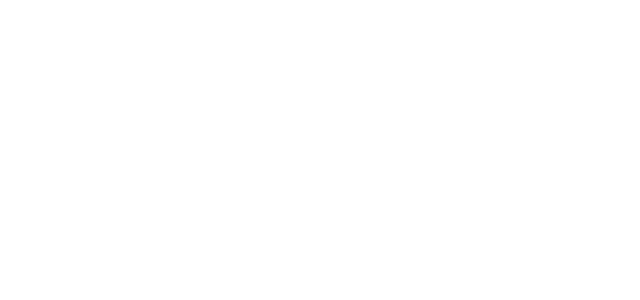
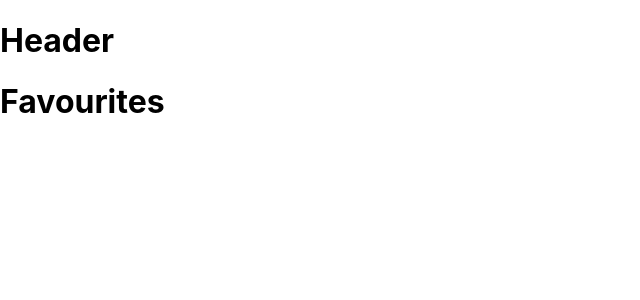
Before and after one commit to manuelsaezcarmona/movie-query, a React (Create React App) app: page /favs in a window 1280 px wide. Shown: the top 300 px of the page, without its empty margins (0-640 px from the left). Built offline with nearby package versions, Linux system fonts and the light colour scheme; the HTML template or start-up script is replaced by a standard one.

Commit message:
create AppRouter

```diff
--- a/src/routes/AppRouter.js
+++ b/src/routes/AppRouter.js
@@ -1,5 +1,21 @@
 import React from 'react';
+import { BrowserRouter as Router, Route, Routes } from 'react-router-dom';
+import Favourites from '../components/Favourites/Favourites';
+import Header from '../components/Header/Header';
+import Main from '../components/Main/Main';
+import DetailMovie from '../components/DetailMovie/DetailMovie';
 
 export default function AppRouter() {
-  return <div className="app-container" />;
+  return (
+    <div className="app-container">
+      <Router>
+        <Header />
+        <Routes>
+          <Route path="/" element={<Main />} />
+          <Route path="/favs" element={<Favourites />} />
+          <Route path="/:movieid" element={<DetailMovie />} />
+        </Routes>
+      </Router>
+    </div>
+  );
 }
```
